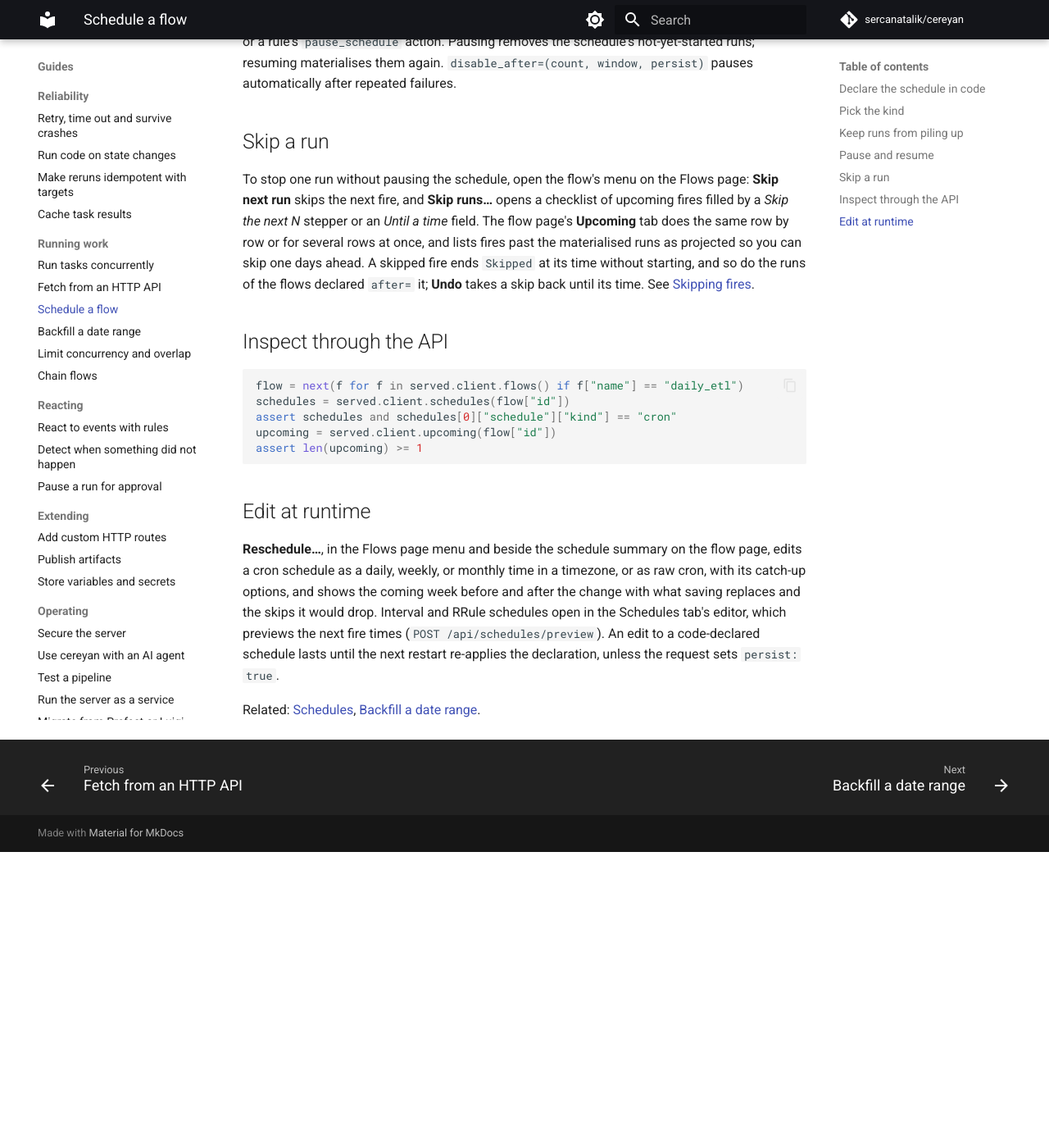
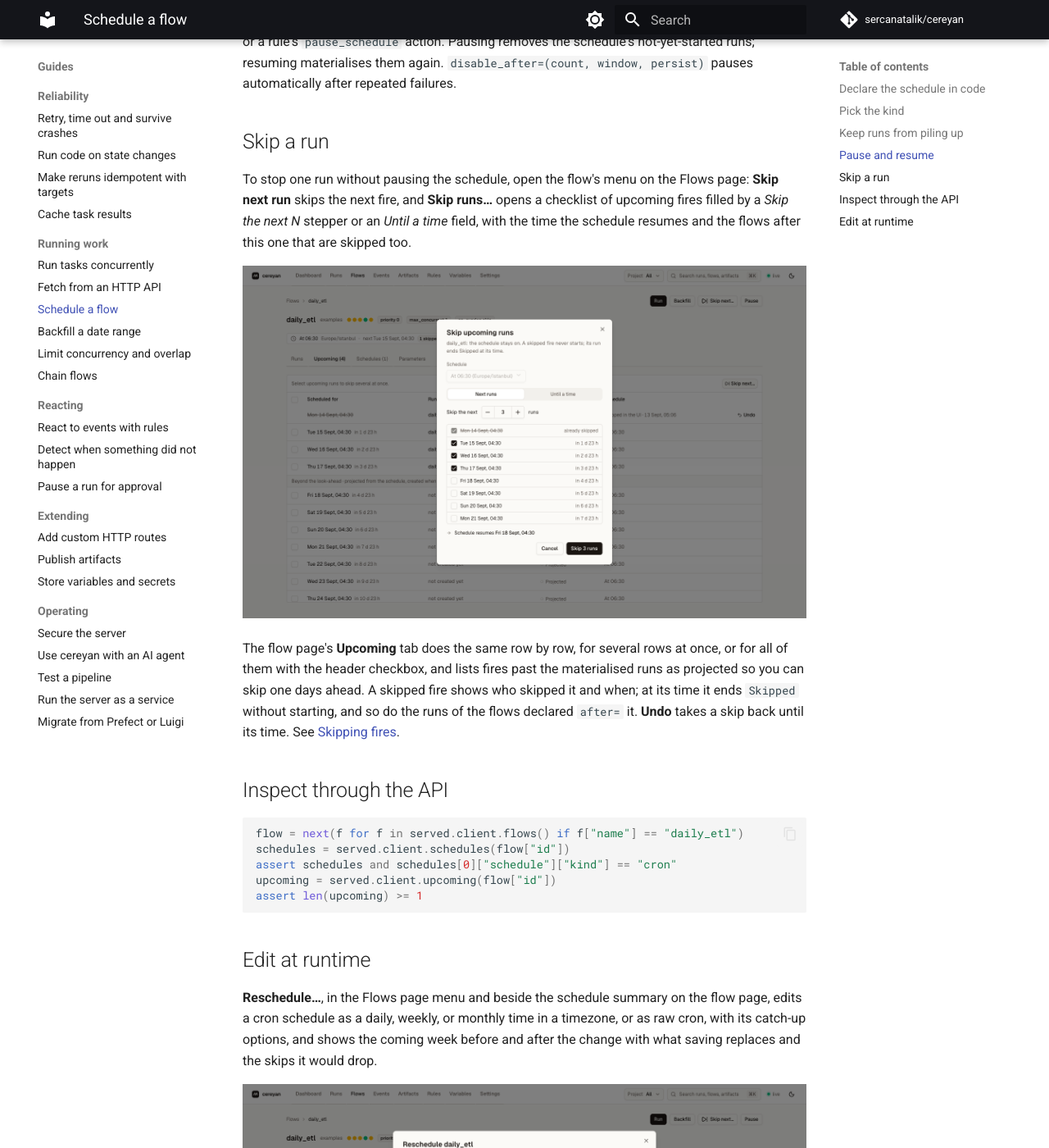
Before and after one commit to sercanatalik/cereyan, an MkDocs documentation site: the page built from docs/guides/schedule-a-flow.md, in a window 1280 px wide and 1400 px high, scrolled down 1447 px. Shown: the whole window at 82% size. Built offline with MkDocs 1.6.1 and Material for MkDocs 9.7.7, drawn with Linux system fonts in a browser that asks for light colours; comment, search, counter and statistics services are not loaded; before the commit the page ends 2486 px from its top, so only the background shows below that; some of the changed text lies outside the part shown.

Commit message:
Update docs and screenshots for skipping and rescheduling
Co-Authored-By: Claude Opus 5 (1M context) <noreply@anthropic.com>
Claude-Session: https://claude.ai/code/session_01TcVZB6oEnyCjHL46SASZcJ

```diff
--- a/docs/guides/schedule-a-flow.md
+++ b/docs/guides/schedule-a-flow.md
@@ -49,7 +49,11 @@ Pause from the flow page, `POST /api/schedules/{id}/pause`, the MCP `pause_sched
 
 ## Skip a run
 
-To stop one run without pausing the schedule, open the flow's menu on the Flows page: **Skip next run** skips the next fire, and **Skip runs…** opens a checklist of upcoming fires filled by a *Skip the next N* stepper or an *Until a time* field. The flow page's **Upcoming** tab does the same row by row or for several rows at once, and lists fires past the materialised runs as projected so you can skip one days ahead. A skipped fire ends `Skipped` at its time without starting, and so do the runs of the flows declared `after=` it; **Undo** takes a skip back until its time. See [Skipping fires](../concepts/schedules.md#skipping-fires).
+To stop one run without pausing the schedule, open the flow's menu on the Flows page: **Skip next run** skips the next fire, and **Skip runs…** opens a checklist of upcoming fires filled by a *Skip the next N* stepper or an *Until a time* field, with the time the schedule resumes and the flows after this one that are skipped too.
+
+![The Skip upcoming runs dialog for daily_etl: the schedule, the Next runs and Until a time modes, a stepper set to the next three runs, a checklist of upcoming fires with one already skipped and three ticked, and the time the schedule resumes](../images/skip-dialog.png)
+
+The flow page's **Upcoming** tab does the same row by row, for several rows at once, or for all of them with the header checkbox, and lists fires past the materialised runs as projected so you can skip one days ahead. A skipped fire shows who skipped it and when; at its time it ends `Skipped` without starting, and so do the runs of the flows declared `after=` it. **Undo** takes a skip back until its time. See [Skipping fires](../concepts/schedules.md#skipping-fires).
 
 ## Inspect through the API
 
@@ -63,6 +67,10 @@ assert len(upcoming) >= 1
 
 ## Edit at runtime
 
-**Reschedule…**, in the Flows page menu and beside the schedule summary on the flow page, edits a cron schedule as a daily, weekly, or monthly time in a timezone, or as raw cron, with its catch-up options, and shows the coming week before and after the change with what saving replaces and the skips it would drop. Interval and RRule schedules open in the Schedules tab's editor, which previews the next fire times (`POST /api/schedules/preview`). An edit to a code-declared schedule lasts until the next restart re-applies the declaration, unless the request sets `persist: true`.
+**Reschedule…**, in the Flows page menu and beside the schedule summary on the flow page, edits a cron schedule as a daily, weekly, or monthly time in a timezone, or as raw cron, with its catch-up options, and shows the coming week before and after the change with what saving replaces and the skips it would drop.
+
+![The Reschedule dialog for daily_etl: the note that the schedule is declared in code, Repeats set to Daily with the time moved to 07:30 and the timezone beside it, the cron it produces, the week's current fires against the new ones with the skipped fire marked, and what saving replaces and drops](../images/reschedule-dialog.png)
+
+Interval and RRule schedules open in the Schedules tab's editor, which previews the next fire times (`POST /api/schedules/preview`). An edit to a code-declared schedule lasts until the next restart re-applies the declaration, unless the request sets `persist: true`.
 
 Related: [Schedules](../concepts/schedules.md), [Backfill a date range](backfill.md).
```
Also changed, not shown: README.md (+2 -2 lines), docs/get-started/tour.md (+2 -2 lines), docs/images/README.md (+2 -2 lines), docs/images/flow-detail.png, docs/images/flows.png, docs/images/reschedule-dialog.png (added), docs/images/skip-dialog.png (added).
